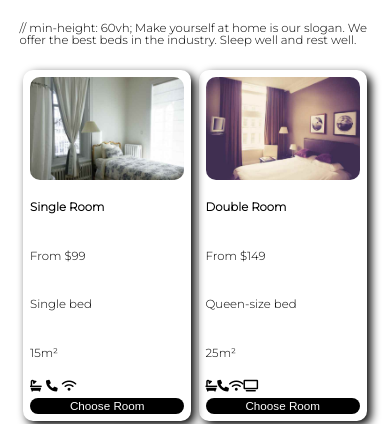
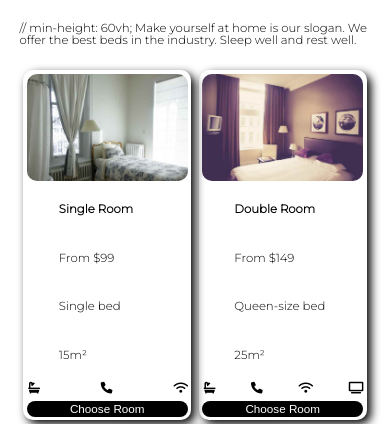
Before and after one commit to atakriti/Hotel, a website: page src/index.html in a window 390 px wide. Shown: the part 510-934 px from the top of the page. Drawn offline with Linux system fonts and the light colour scheme.

Commit message:
edited the padding of rooms

```diff
--- a/src/scss/_main-container.scss
+++ b/src/scss/_main-container.scss
@@ -123,7 +123,7 @@ main{
                 width: 100%;
                 border-radius: 10px;
             }
-            padding: 2%;
+            padding: 1%;
 
             width: 30%;
             height: 100%;
@@ -143,7 +143,7 @@ main{
             }
             .icons-rooms{
                 margin-top: 4%;
-                width: 30%;
+                width: 100%;
                 min-height: 7%;
                 display: flex;
                 justify-content: space-between;
--- a/src/scss/main.scss
+++ b/src/scss/main.scss
@@ -72,15 +72,19 @@ body {
         justify-content: space-around;
 
           .single-room,.double-room,.deluxe-room{
-            padding: 2%;
+            padding: 1%;
             height: 30%;
             width: 48%;
             margin-top: 2%;
             h3,small,p{
               font-size: 3vw;
+              padding-left: 20%;
             }
             .icons-rooms{
               font-size: 3vw;
+              padding-left: 1%;
+              width: 100%;
+
             }
             button{
               font-size: 3vw;
@@ -211,7 +215,6 @@ body {
       font-size: 1.6vw;
     }
     .single-room,.double-room,.deluxe-room{
-      padding: 2%;
 
       h3,small,p{
         font-size: 1.6vw;
```
Also changed, not shown: src/styles/main.css, 1 other file.
